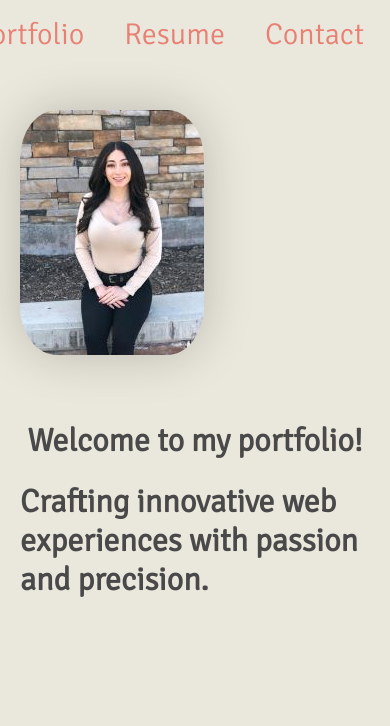
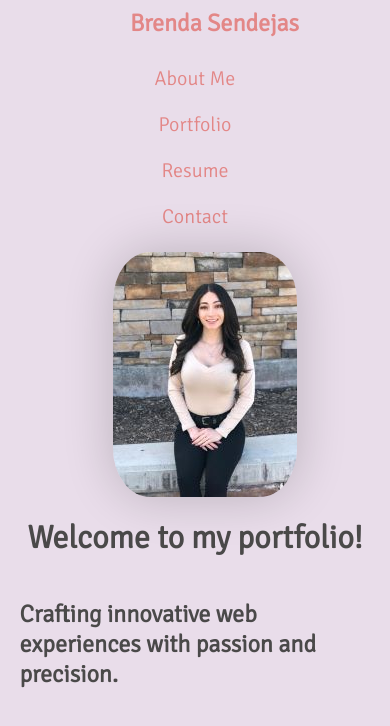
Before and after one commit to brenda255/react-portfolio, a React (Create React App) app: page / in a window 390 px wide. Shown: the top 726 px of the page. Built offline with nearby package versions, Linux system fonts and the light colour scheme.

Commit message:
added more code, css

```diff
--- a/src/components/pages/About.js
+++ b/src/components/pages/About.js
@@ -5,11 +5,8 @@ export default function About() {
     <div className='about'>
       <h1>About Me</h1>
       <p>
-      I am a driven and dedicated developer with a passion for creating innovative solutions to complex problems. Through my bootcamp experience, I have gained a strong foundation in HTML, CSS, and JavaScript as well as experience with various front-end and back-end frameworks.<br></br>
-
-      <br></br>I have honed my skills in collaborative development, agile methodologies, and project management, and am committed to continuous learning and growth as a developer. My projects have included creating responsive websites, building interactive web applications, and integrating APIs, among others.<br></br>
-
-      <br></br>I am actively seeking opportunities to apply my skills and collaborate with teams on exciting projects. If you're interested in working with a motivated and enthusiastic developer, please don't hesitate to reach out. Let's build something great together!<br></br>
+      As a recent coding bootcamp graduate, I have acquired skills in HTML, CSS, and JavaScript. With a passion for web development, I am excited to embark on my journey as a professional developer. I am eager to apply my knowledge and creativity to create engaging and interactive websites. <br />
+      <br />Committed to continuous learning, I strive to stay updated with the latest technologies and trends in the industry. I am ready to contribute my skills and collaborate with others to build innovative digital experiences.
       </p>
     </div>
   );
--- a/src/components/pages/Contact.js
+++ b/src/components/pages/Contact.js
@@ -19,14 +19,28 @@ export default function Contact() {
           </label>
           <p>Message:</p>
           <textarea
-          name="message"
-          id="message"
-          cols="40"
-          rows="8"
-          placeholder="Enter your message here..."></textarea><br></br>
+            name="message"
+            id="message"
+            cols="40"
+            rows="8"
+            placeholder="Enter your message here..."></textarea><br></br>
           <br />
           <input type="submit" id="submit" className='form-submit' value="SEND &#128231;"></input>
         </form>
+        <br />
+        <p>You can also find me here:</p>
+        <ul>
+          <li>
+            <a href='https://github.com/brenda255' rel="noreferrer" target="_blank">
+              <img src='https://skillicons.dev/icons?i=github' alt='github'></img>
+            </a>
+          </li>
+          <li>
+            <a href='https://www.linkedin.com/in/brenda-s-b8769326a/' rel="noreferrer" target="_blank">
+              <img src='https://skillicons.dev/icons?i=linkedin' alt='linkedin'></img>
+            </a>
+          </li>
+        </ul>
       </div>
     </div>
   );
--- a/src/components/pages/Greeting.js
+++ b/src/components/pages/Greeting.js
@@ -5,10 +5,10 @@ import image from '../../images/me.jpg';
 export default function Greeting() {
   return (
     <div>
-      <img className="circle-image" src={image} alt='me' />
       <div className='greeting'>
+        <img className="circle-image" src={image} alt='me' />
         <h1 className="greeting-one">Welcome to my portfolio!</h1>
-        <h1> Crafting innovative web experiences with passion and precision.</h1>
+        <h2> Crafting innovative web experiences with passion and precision.</h2>
       </div>
     </div>
   );
--- a/src/components/style.css
+++ b/src/components/style.css
@@ -7,17 +7,18 @@
 html {
     height: 100%;
 
+
 }
 
 body {
     margin: 0;
     padding: 0;
 
-    background: #EAE7DC;
+    background: #E9DDEA;
 
     /* color:#333333; */
     color: #4a4949
-    /* background: linear-gradient(90deg, hsla(340, 80%, 69%, 1) 0%, hsla(15, 93%, 71%, 1) 100%);
+        /* background: linear-gradient(90deg, hsla(340, 80%, 69%, 1) 0%, hsla(15, 93%, 71%, 1) 100%);
 
     background: -moz-linear-gradient(90deg, hsla(340, 80%, 69%, 1) 0%, hsla(15, 93%, 71%, 1) 100%);
 
@@ -33,22 +34,26 @@ body {
     justify-content: space-between;
     padding: 8px 10px;
     align-items: center;
-    background-color: #EAE7DC;
+    background-color: #E9DDEA;
 }
 
 /* Greeting page */
 .greeting {
-    width: fit-content;
+    /* width: fit-content;
     height: fit-content;
     margin: 20px auto;
-    padding: 20px;
+    padding: 20px; */
     /* box-shadow: 0 0 8px rgba(0, 0, 0, 0.2); */
-    /* display: flex;
+
+    display: flex;
+    flex-direction: column;
     justify-content: center;
-    align-items: center; */
+    align-items: center;
+    margin-top: 50px;
     opacity: 0;
     transform: translateY(100vh);
     animation: fade-in-bottom 3s ease-in-out forwards;
+
 }
 
 @keyframes fade-in-bottom {
@@ -73,6 +78,7 @@ body {
 .greeting-one {
     display: flex;
     justify-content: center;
+    align-items: center;
 }
 
 
@@ -84,7 +90,9 @@ body {
     opacity: 0;
     animation: fade-in 3s ease-in-out forwards;
     cursor: pointer;
-    color: #E98074;
+    color: #E38787;
+    margin-left: 44%;
+    margin-top: 8px;
 }
 
 @keyframes fade-in {
@@ -129,7 +137,7 @@ body {
 }
 
 
- ul {
+ul {
     list-style-type: none;
     display: flex;
     margin: 0;
@@ -168,6 +176,7 @@ body {
     margin: 50px auto;
     /* Centers the element horizontally */
     padding: 0 20px;
+    font-size: 20px;
 }
 
 
@@ -187,7 +196,6 @@ body {
     align-items: center;
     margin-top: 100px;
     margin-left: 50px;
-
 }
 
 .portfolio-img {
@@ -252,7 +260,10 @@ body {
     background-color: #333;
 }
 
-
+.contact ul {
+    display: flex;
+    justify-content: center;
+}
 
 /* Footer  */
 /* footer {
@@ -286,11 +297,105 @@ body {
 } */
 
 
-.about,
-.resume,
-.portfolio,
-.contact {}
+.nav-link {
+    color: #E38787;
+}
 
-.nav-link {
-    color: #E98074;
+/* Responsive Layout  */
+
+/* Styles for screens smaller than 768px (e.g., tablets) */
+@media screen and (max-width: 768px) {
+    .header {
+        flex-direction: column;
+        align-items: center;
+    }
+
+    .greeting {
+        width: 80%;
+        margin: 10px auto;
+        padding: 10px;
+    }
+
+
+    .name {
+        position: absolute;
+        top: 0;
+        font-size: 28px;
+    }
+
+    .nav-tabs {
+        justify-content: center;
+        font-size: 24px;
+        margin-top: 50px;
+    }
+
+    .nav-tabs li {
+        padding: 4px;
+    }
+
+    .nav-tabs a {
+        font-size: 24px;
+        padding: 4px;
+    }
+
+    .pics {
+        justify-content: center;
+        margin-left: 0;
+    }
+
+    .portfolio-img {
+        width: 100%;
+        max-width: 300px;
+    }
+
+    .resume {
+        margin-top: 100px;
+    }
+
+    .resume ul {
+        flex-wrap: wrap;
+    }
+
+    .resume h1 {
+        font-size: 24px;
+    }
+
+    .contact-form {
+        max-width: 300px;
+        padding: 10px;
+    }
+
 }
+
+/* Styles for screens smaller than 480px (e.g., smartphones) */
+@media screen and (max-width: 480px) {
+    .greeting {
+        width: 90%;
+        margin: 5px auto;
+        padding: 5px;
+    }
+
+    .nav-tabs {
+        flex-direction: column;
+        align-items: center;
+    }
+
+    .nav-tabs li {
+        padding: 4px;
+    }
+
+    .nav-tabs a {
+        font-size: 20px;
+        padding: 4px;
+    }
+
+    .name {
+        font-size: 24px;
+        margin-left: 10%;
+    }
+
+    .contact-form {
+        max-width: 200px;
+        padding: 5px;
+    }
+}
```
